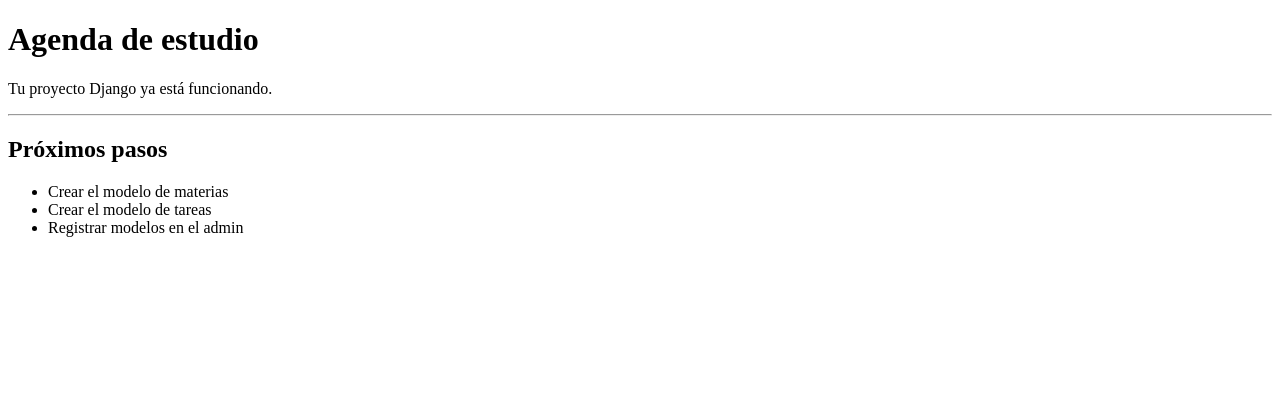
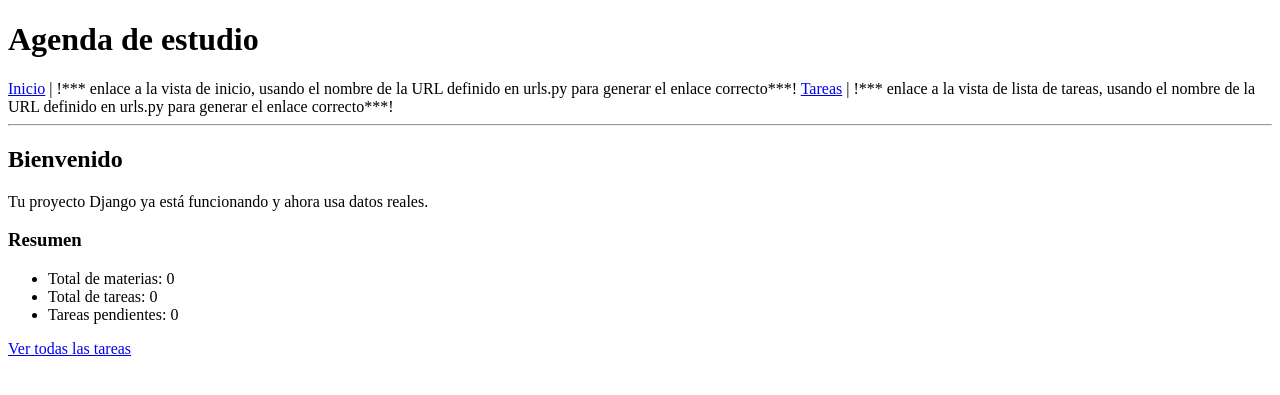
Before and after one commit to cesarortizmendez-cloud/proyectoAgendaTareas, a Django app: page / in a window 1280 px wide. Shown: the top 395 px of the page. Run offline with Django 5.2, Linux system fonts and the light colour scheme; data that the repository does not hold is empty.

Commit message:
se crean plantillas, vista y modelos

```diff
--- /dev/null
+++ b/planificador/templates/planificador/base.html
@@ -0,0 +1,23 @@
+<!DOCTYPE html>
+<html lang="es">
+<head>
+    <meta charset="UTF-8">
+    <title>{% block titulo %}Agenda de estudio{% endblock %}</title>
+</head>
+<body>
+    <header>
+        <h1>Agenda de estudio</h1>
+        <nav>
+            <a href="{% url 'inicio' %}">Inicio</a> |    !*** enlace a la vista de inicio, usando el nombre de la URL definido en urls.py para generar el enlace correcto***!
+
+            <a href="{% url 'lista_tareas' %}">Tareas</a> |    !*** enlace a la vista de lista de tareas, usando el nombre de la URL definido en urls.py para generar el enlace correcto***!
+        </nav>
+        <hr>
+    </header>
+
+    <main>
+        {% block contenido %}
+        {% endblock %}
+    </main>
+</body>
+</html>
--- a/planificador/templates/planificador/inicio.html
+++ b/planificador/templates/planificador/inicio.html
@@ -1,20 +1,19 @@
-<!DOCTYPE html>
-<html lang="es">
-<head>
-    <meta charset="UTF-8">
-    <title>{{ titulo }}</title>
-</head>
-<body>
-    <h1>{{ titulo }}</h1>
-    <p>{{ mensaje }}</p>
+{% extends "planificador/base.html" %}
 
-    <hr>
+{% block titulo %}{{ titulo_pagina }} | Agenda de estudio{% endblock %}
 
-    <h2>Próximos pasos</h2>
+{% block contenido %}
+    <h2>Bienvenido</h2>
+    <p>Tu proyecto Django ya está funcionando y ahora usa datos reales.</p>
+
+    <h3>Resumen</h3>
     <ul>
-        <li>Crear el modelo de materias</li>
-        <li>Crear el modelo de tareas</li>
-        <li>Registrar modelos en el admin</li>
+        <li>Total de materias: {{ total_materias }}</li>
+        <li>Total de tareas: {{ total_tareas }}</li>
+        <li>Tareas pendientes: {{ tareas_pendientes }}</li>
     </ul>
-</body>
-</html>
+
+    <p>
+        <a href="{% url 'lista_tareas' %}">Ver todas las tareas</a>
+    </p>
+{% endblock %}
--- a/planificador/urls.py
+++ b/planificador/urls.py
@@ -1,6 +1,10 @@
+
+
 from django.urls import path
 from . import views
 
 urlpatterns = [
     path("", views.inicio, name="inicio"),
+    path("tareas/", views.lista_tareas, name="lista_tareas"),
+    path("tareas/<int:tarea_id>/", views.detalle_tarea, name="detalle_tarea"),
 ]
--- a/planificador/views.py
+++ b/planificador/views.py
@@ -1,12 +1,36 @@
-
-# Create your views here.
-
-from django.shortcuts import render
+from django.shortcuts import get_object_or_404, render
+from .models import Materia, Tarea
 
 
 def inicio(request):
+    total_materias = Materia.objects.count()
+    total_tareas = Tarea.objects.count()
+    tareas_pendientes = Tarea.objects.filter(completada=False).count()
+
     contexto = {
-        "titulo": "Agenda de estudio",
-        "mensaje": "Tu proyecto Django ya está funcionando.",
+        "titulo_pagina": "Inicio",
+        "total_materias": total_materias,
+        "total_tareas": total_tareas,
+        "tareas_pendientes": tareas_pendientes,
     }
     return render(request, "planificador/inicio.html", contexto)
+
+
+def lista_tareas(request):
+    tareas = Tarea.objects.select_related("materia").all()
+
+    contexto = {
+        "titulo_pagina": "Lista de tareas",
+        "tareas": tareas,
+    }
+    return render(request, "planificador/lista_tareas.html", contexto)
+
+
+def detalle_tarea(request, tarea_id):
+    tarea = get_object_or_404(Tarea.objects.select_related("materia"), id=tarea_id)
+
+    contexto = {
+        "titulo_pagina": f"Detalle de {tarea.titulo}",
+        "tarea": tarea,
+    }
+    return render(request, "planificador/detalle_tarea.html", contexto)
```
Also changed, not shown: planificador/templates/planificador/detalle_tarea.html (added, +22 -0 lines), planificador/templates/planificador/lista_tareas.html (added, +35 -0 lines).
